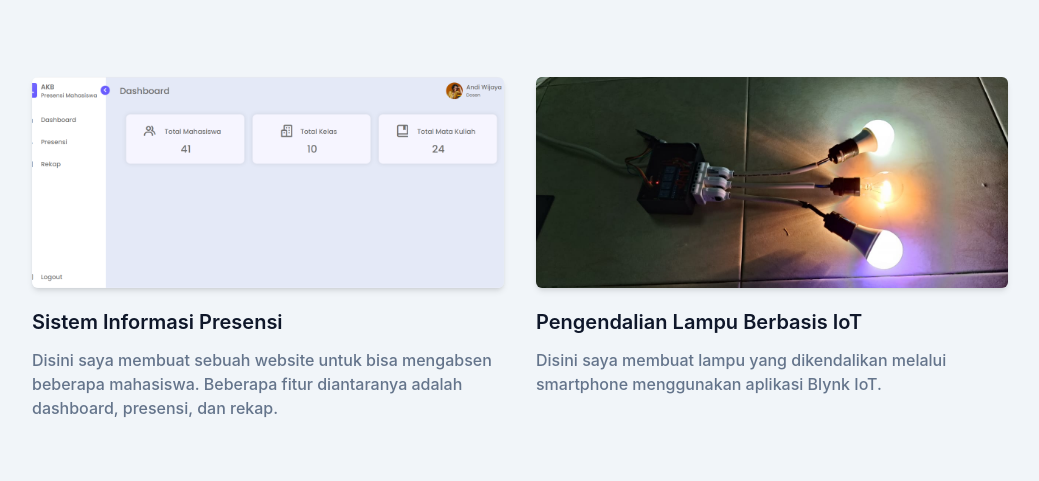
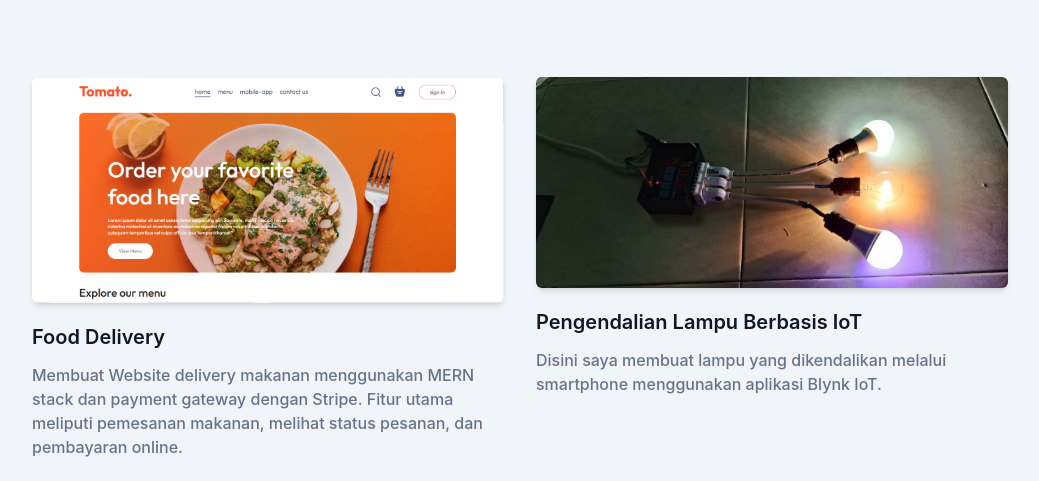
Before and after one commit to ferdi166/portfolio-ferdi, a website: page index.html in a window 1280 px wide. Shown: the part 1675-2156 px from the top of the page, without its empty margins (120-1159 px from the left). Drawn offline with Linux system fonts and the light colour scheme.

Commit message:
Update project description

```diff
--- a/index.html
+++ b/index.html
@@ -65,7 +65,8 @@
                                 py-2 mx-8 flex group-hover:text-primary dark:text-white">Contact</a>
                             </li>
                             <li class="group">
-                                <a href="cv/CVATSFerdiPrayogaBiantoro.pdf" target="_blank" class="text-base text-dark py-2 mx-8 flex group-hover:text-primary dark:text-white">CV</a>
+                                <a href="cv/CVATSFerdiPrayogaBiantoro.pdf" target="_blank"
+                                    class="text-base text-dark py-2 mx-8 flex group-hover:text-primary dark:text-white">CV</a>
                             </li>
                             <li class="mt-3 lg:mt-0 flex items-center pl-8">
                                 <div class="flex">
@@ -237,15 +238,15 @@
 
             <div class="w-full px-4 flex flex-wrap justify-center xl:w-10/12 xl:mx-auto">
                 <div class="mb-12 p-4 md:w-1/2">
-                    <a href="https://webakb.com/presensi/">
+                    <a href="#">
                         <div class="rounded-md shadow-md overflow-hidden">
-                            <img src="img/portfolio/2.PNG" alt="SIPI" width="100%">
+                            <img src="img/portfolio/food.PNG" alt="SIPI" width="100%">
                         </div>
                         <h3 class="font-semibold text-xl text-dark mt-5 mb-3 dark:text-white">
-                            Sistem Informasi Presensi</h3>
-                        <p class="font-medium text-base text-secondary">Disini saya membuat sebuah website untuk bisa
-                            mengabsen beberapa mahasiswa. Beberapa fitur diantaranya adalah dashboard, presensi, dan
-                            rekap.
+                            Food Delivery</h3>
+                        <p class="font-medium text-base text-secondary">
+                            Membuat Website delivery makanan menggunakan MERN stack dan payment gateway dengan Stripe.
+                            Fitur utama meliputi pemesanan makanan, melihat status pesanan, dan pembayaran online.
                         </p>
                     </a>
                 </div>
```
Also changed, not shown: img/portfolio/food.PNG (added), src/output.css.
